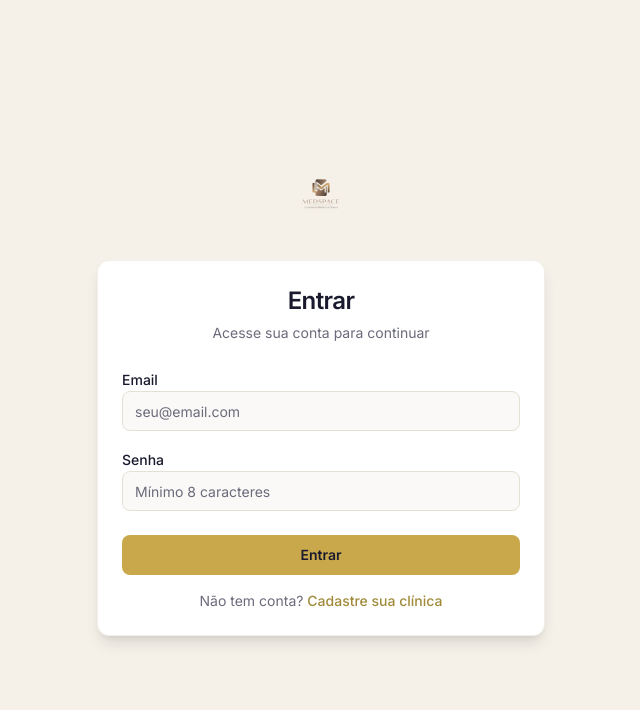
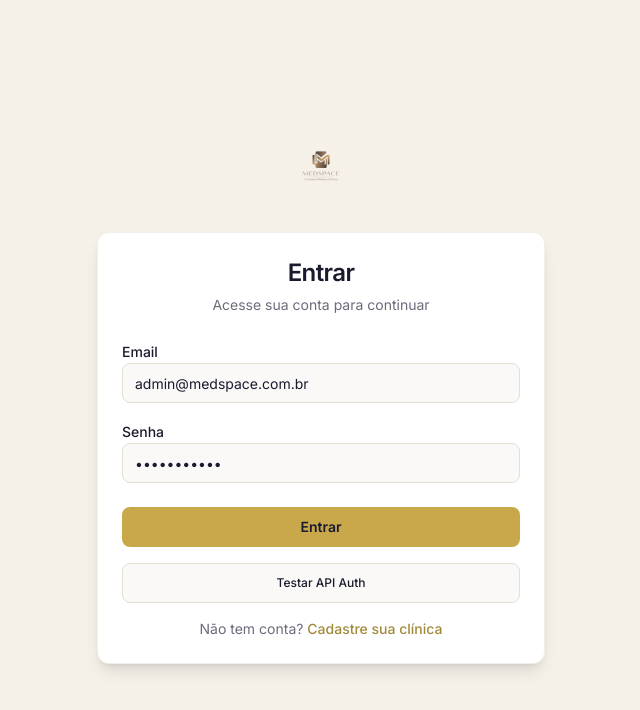
Before and after one commit to medspacebrasil/medspace, a Next.js app: page /login in a window 1280 px wide. Shown: the top 710 px of the page, without its empty margins (319-959 px from the left). Built offline with nearby package versions, Linux system fonts and the light colour scheme.

Commit message:
debug: add visible debug info to login page to diagnose auth issue
Co-Authored-By: Claude Opus 4.6 <noreply@anthropic.com>

```diff
--- a/src/app/(auth)/login/page.tsx
+++ b/src/app/(auth)/login/page.tsx
@@ -19,11 +19,13 @@ import {
 export default function LoginPage() {
   const router = useRouter()
   const [error, setError] = useState("")
+  const [debug, setDebug] = useState("")
   const [loading, setLoading] = useState(false)
 
   async function handleSubmit(e: FormEvent<HTMLFormElement>) {
     e.preventDefault()
     setError("")
+    setDebug("Iniciando login...")
     setLoading(true)
 
     const formData = new FormData(e.currentTarget)
@@ -31,24 +33,42 @@ export default function LoginPage() {
     const password = formData.get("password") as string
 
     try {
+      setDebug(`Chamando signIn com email: ${email}`)
+
       const result = await signIn("credentials", {
         email,
         password,
         redirect: false,
       })
 
+      setDebug(`Resultado: ${JSON.stringify(result)}`)
+
       if (result?.error) {
         setError("Email ou senha incorretos")
       } else if (result?.ok) {
+        setDebug("Login OK! Redirecionando...")
         router.push("/painel")
         router.refresh()
       } else {
         setError("Resposta inesperada do servidor")
       }
     } catch (err) {
-      setError(`Erro: ${err instanceof Error ? err.message : String(err)}`)
+      const msg = err instanceof Error ? err.message : String(err)
+      setError(`Erro: ${msg}`)
+      setDebug(`Exceção: ${msg}`)
     } finally {
       setLoading(false)
+    }
+  }
+
+  async function testAuth() {
+    setDebug("Testando /api/auth/providers...")
+    try {
+      const res = await fetch("/api/auth/providers")
+      const data = await res.json()
+      setDebug(`Providers (${res.status}): ${JSON.stringify(data)}`)
+    } catch (err) {
+      setDebug(`Erro ao testar: ${err instanceof Error ? err.message : String(err)}`)
     }
   }
 
@@ -65,6 +85,11 @@ export default function LoginPage() {
               {error}
             </div>
           )}
+          {debug && (
+            <div className="rounded-lg bg-blue-50 p-3 text-xs text-blue-800 font-mono break-all">
+              DEBUG: {debug}
+            </div>
+          )}
           <div className="space-y-2">
             <Label htmlFor="email">Email</Label>
             <Input
@@ -74,6 +99,7 @@ export default function LoginPage() {
               placeholder="seu@email.com"
               autoComplete="email"
               required
+              defaultValue="admin@medspace.com.br"
             />
           </div>
           <div className="space-y-2">
@@ -85,6 +111,7 @@ export default function LoginPage() {
               placeholder="Mínimo 8 caracteres"
               autoComplete="current-password"
               required
+              defaultValue="admin123456"
             />
           </div>
         </CardContent>
@@ -95,6 +122,14 @@ export default function LoginPage() {
             disabled={loading}
           >
             {loading ? "Entrando..." : "Entrar"}
+          </Button>
+          <Button
+            type="button"
+            variant="outline"
+            className="w-full text-xs"
+            onClick={testAuth}
+          >
+            Testar API Auth
           </Button>
           <p className="text-sm text-muted-foreground">
             Não tem conta?{" "}
```
